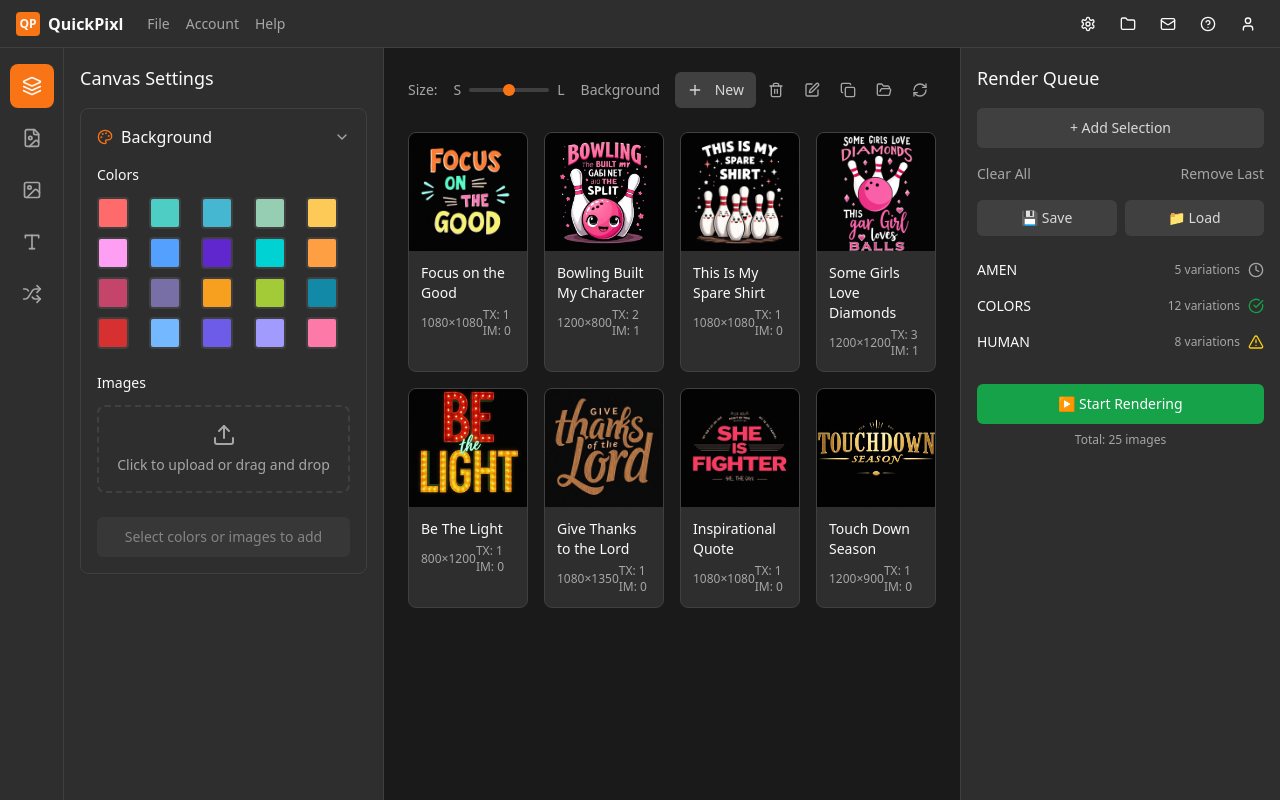
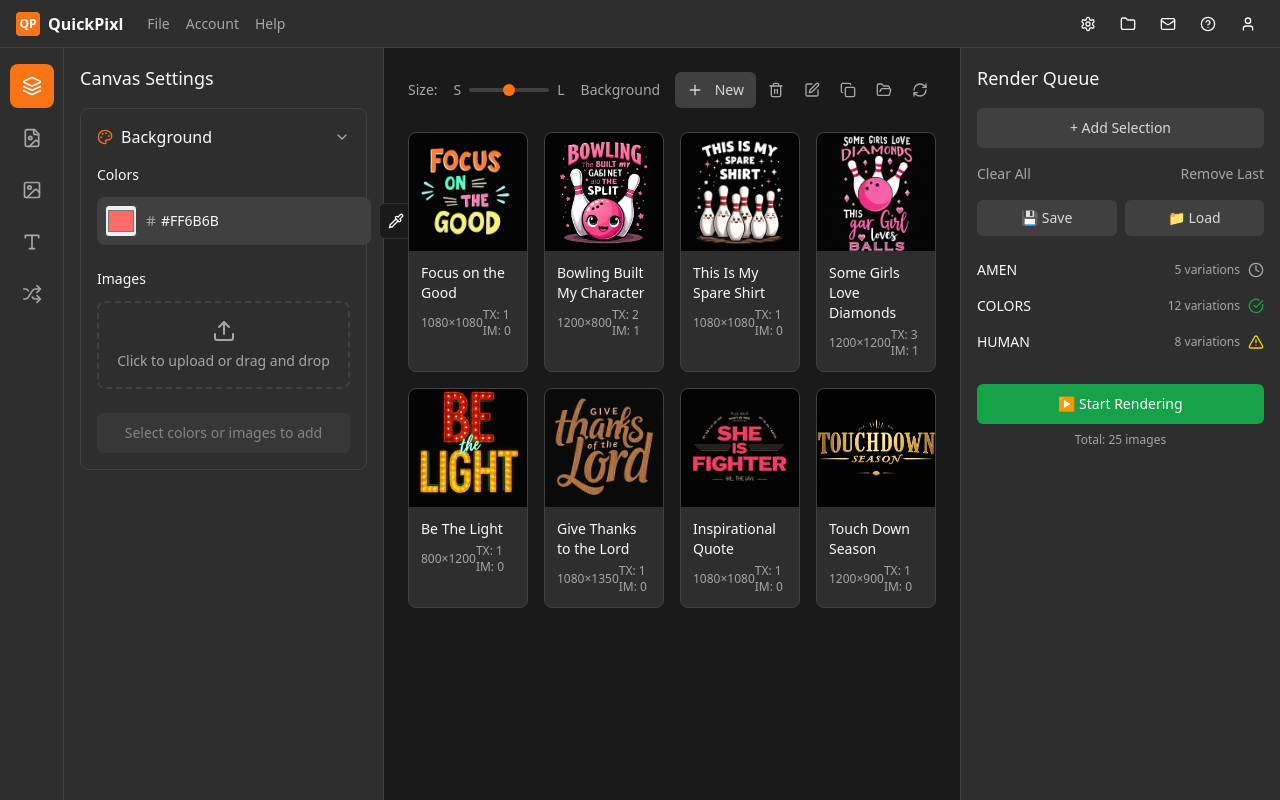
Before and after one commit to qminati/quickpixl-template-ui, a React (Vite) app: page / in a window 1280 px wide. Both pictures are taken after a click on the button 31 px from the left and 86 px from the top of the page. Built offline with nearby package versions, Linux system fonts and the light colour scheme.

Commit message:
Refine Background Plugin
Implement advanced color selection with a picker and eyedropper tool. Images are now auto-selected upon upload. Variation cards are displayed in both the plugin and sidebar, with synchronized deletion. Includes visual enhancements for color swatches and transitions.

```diff
--- a/src/components/QuickPixl.tsx
+++ b/src/components/QuickPixl.tsx
@@ -1,4 +1,4 @@
-import React, { useState } from 'react';
+import React, { useState, useRef } from 'react';
 import {
   Type,
   Image as ImageIcon,
@@ -24,7 +24,9 @@ import {
   Upload,
   X,
   Check,
-  Palette
+  Palette,
+  Pipette,
+  Hash
 } from 'lucide-react';
 import { Button } from '@/components/ui/button';
 
@@ -115,6 +117,9 @@ const QuickPixl = () => {
   const [selectedImages, setSelectedImages] = useState<File[]>([]);
   const [backgroundVariations, setBackgroundVariations] = useState<Variation[]>([]);
   const [isBackgroundExpanded, setIsBackgroundExpanded] = useState(true);
+  const [currentColor, setCurrentColor] = useState('#FF6B6B');
+  const [isEyedropperActive, setIsEyedropperActive] = useState(false);
+  const colorInputRef = useRef<HTMLInputElement>(null);
 
   // Color palette
   const colorPalette = [
@@ -142,17 +147,38 @@ const QuickPixl = () => {
   };
 
   // Background Plugin Handlers
-  const handleColorSelect = (color: string) => {
-    setSelectedColors(prev =>
-      prev.includes(color)
-        ? prev.filter(c => c !== color)
-        : [...prev, color]
-    );
+  const handleAddColor = () => {
+    if (currentColor && !selectedColors.includes(currentColor)) {
+      setSelectedColors(prev => [...prev, currentColor]);
+    }
+  };
+
+  const handleRemoveColor = (colorToRemove: string) => {
+    setSelectedColors(prev => prev.filter(color => color !== colorToRemove));
+  };
+
+  const handleEyedropper = async () => {
+    if ('EyeDropper' in window) {
+      try {
+        setIsEyedropperActive(true);
+        const eyeDropper = new (window as any).EyeDropper();
+        const result = await eyeDropper.open();
+        setCurrentColor(result.sRGBHex);
+        setIsEyedropperActive(false);
+      } catch (e) {
+        setIsEyedropperActive(false);
+        console.log('Eyedropper cancelled');
+      }
+    } else {
+      console.log('EyeDropper API not supported');
+    }
   };
 
   const handleImageUpload = (event: React.ChangeEvent<HTMLInputElement>) => {
     const files = Array.from(event.target.files || []);
     setUploadedImages(prev => [...prev, ...files]);
+    // Auto-select uploaded images
+    setSelectedImages(prev => [...prev, ...files]);
   };
 
   const handleImageSelect = (image: File) => {
@@ -215,38 +241,73 @@ const QuickPixl = () => {
             {/* Color Selection */}
             <div>
               <h4 className="text-sm font-medium text-foreground mb-3">Colors</h4>
-              <div className="grid grid-cols-5 gap-2">
-                {colorPalette.map((color) => (
-                  <button
-                    key={color}
-                    onClick={() => handleColorSelect(color)}
-                    className={`w-8 h-8 rounded border-2 transition-all ${
-                      selectedColors.includes(color)
-                        ? 'border-white scale-110 shadow-lg'
-                        : 'border-panel-border hover:border-muted-foreground'
-                    }`}
-                    style={{ backgroundColor: color }}
+
+              {/* Color Picker and Eyedropper */}
+              <div className="flex items-center space-x-2 mb-3">
+                <div className="flex items-center space-x-2 bg-secondary rounded-lg p-2 flex-1">
+                  <input
+                    ref={colorInputRef}
+                    type="color"
+                    value={currentColor}
+                    onChange={(e) => setCurrentColor(e.target.value)}
+                    className="w-8 h-8 rounded border border-panel-border cursor-pointer"
+                  />
+                  <div className="flex items-center space-x-1 flex-1">
+                    <Hash className="w-3 h-3 text-muted-foreground" />
+                    <input
+                      type="text"
+                      value={currentColor}
+                      onChange={(e) => setCurrentColor(e.target.value)}
+                      className="bg-transparent text-sm text-foreground border-none outline-none flex-1"
+                      placeholder="#FF6B6B"
+                    />
+                  </div>
+                </div>
+                <Button
+                  variant="outline"
+                  size="sm"
+                  onClick={handleEyedropper}
+                  disabled={isEyedropperActive}
+                  className="p-2"
+                  title="Pick color from screen"
                 >
-                    {selectedColors.includes(color) && (
-                      <Check className="w-4 h-4 text-white mx-auto" />
-                    )}
-                  </button>
-                ))}
+                  <Pipette className={`w-4 h-4 ${isEyedropperActive ? 'animate-pulse' : ''}`} />
+                </Button>
+                <Button
+                  variant="default"
+                  size="sm"
+                  onClick={handleAddColor}
+                  disabled={!currentColor || selectedColors.includes(currentColor)}
+                >
+                  Add
+                </Button>
               </div>
+
+              {/* Selected Colors */}
               {selectedColors.length > 0 && (
-                <div className="mt-3 flex flex-wrap gap-2">
+                <div className="space-y-2">
+                  <div className="flex flex-wrap gap-2">
                     {selectedColors.map((color) => (
                       <div
                         key={color}
-                      className="flex items-center space-x-1 bg-secondary px-2 py-1 rounded text-xs"
+                        className="group flex items-center space-x-2 bg-secondary hover:bg-secondary/80 px-2 py-1 rounded text-xs transition-colors"
                       >
                         <div
-                        className="w-3 h-3 rounded border border-panel-border"
+                          className="w-4 h-4 rounded border border-panel-border"
                           style={{ backgroundColor: color }}
                         />
-                      <span className="text-foreground">{color}</span>
+                        <span className="text-foreground font-mono">{color}</span>
+                        <Button
+                          variant="ghost"
+                          size="sm"
+                          onClick={() => handleRemoveColor(color)}
+                          className="opacity-0 group-hover:opacity-100 transition-opacity p-0 h-4 w-4 text-muted-foreground hover:text-foreground"
+                        >
+                          <X className="w-3 h-3" />
+                        </Button>
                       </div>
                     ))}
+                  </div>
                 </div>
               )}
             </div>
@@ -383,6 +444,69 @@ const QuickPixl = () => {
         <div className="space-y-4">
           {activeSection === 'canvas' ? (
             <BackgroundPlugin />
+          ) : activeSection === 'variations' ? (
+            <div className="space-y-4">
+              {backgroundVariations.length > 0 ? (
+                <div className="bg-card border border-panel-border rounded-lg p-4">
+                  <h4 className="text-sm font-medium text-foreground mb-3 flex items-center space-x-2">
+                    <Palette className="w-4 h-4 text-primary" />
+                    <span>Background Variations</span>
+                    <span className="bg-primary text-primary-foreground text-xs px-2 py-1 rounded-full">
+                      {backgroundVariations.length}
+                    </span>
+                  </h4>
+                  <div className="space-y-3">
+                    {backgroundVariations.map((variation) => (
+                      <div key={variation.id} className="bg-secondary rounded-lg p-3 flex items-center justify-between">
+                        <div className="flex items-center space-x-3">
+                          <div className="flex space-x-1">
+                            {variation.colors.slice(0, 3).map((color, index) => (
+                              <div
+                                key={index}
+                                className="w-4 h-4 rounded border border-panel-border"
+                                style={{ backgroundColor: color }}
+                              />
+                            ))}
+                            {variation.colors.length > 3 && (
+                              <span className="text-xs text-muted-foreground">+{variation.colors.length - 3}</span>
+                            )}
+                          </div>
+                          <div className="flex space-x-1">
+                            {variation.images.slice(0, 2).map((image, index) => (
+                              <div key={index} className="w-4 h-4 rounded border border-panel-border overflow-hidden">
+                                <img
+                                  src={URL.createObjectURL(image)}
+                                  alt=""
+                                  className="w-full h-full object-cover"
+                                />
+                              </div>
+                            ))}
+                            {variation.images.length > 2 && (
+                              <span className="text-xs text-muted-foreground">+{variation.images.length - 2}</span>
+                            )}
+                          </div>
+                          <span className="text-sm text-foreground">{variation.description}</span>
+                        </div>
+                        <Button
+                          variant="ghost"
+                          size="sm"
+                          onClick={() => handleRemoveVariation(variation.id)}
+                          className="text-muted-foreground hover:text-foreground p-1"
+                        >
+                          <X className="w-4 h-4" />
+                        </Button>
+                      </div>
+                    ))}
+                  </div>
+                </div>
+              ) : (
+                <div className="bg-card border border-panel-border rounded-lg p-4 text-center">
+                  <Palette className="w-8 h-8 text-muted-foreground mx-auto mb-2" />
+                  <p className="text-sm text-muted-foreground mb-2">No variations created yet</p>
+                  <p className="text-xs text-muted-foreground">Use the Canvas section to create background variations</p>
+                </div>
+              )}
+            </div>
           ) : (
             <div className="text-muted-foreground">
               <p className="text-sm">Settings panel ready for {activeSection} configuration.</p>
```
Lines whose indentation alone changed are shown as unchanged.
